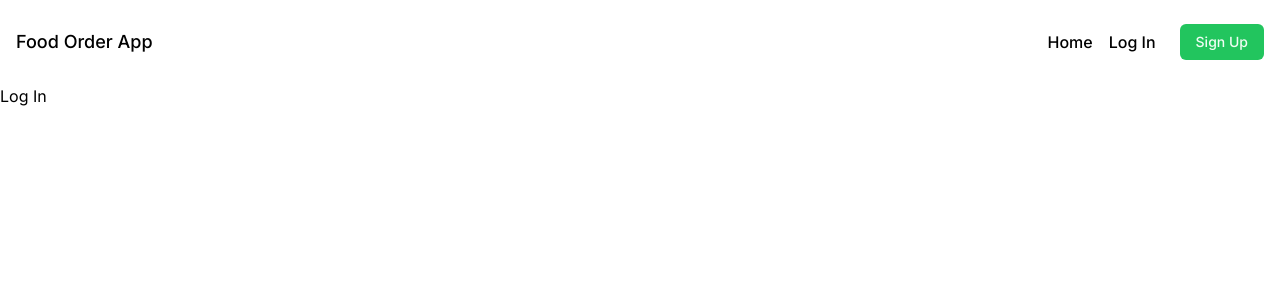
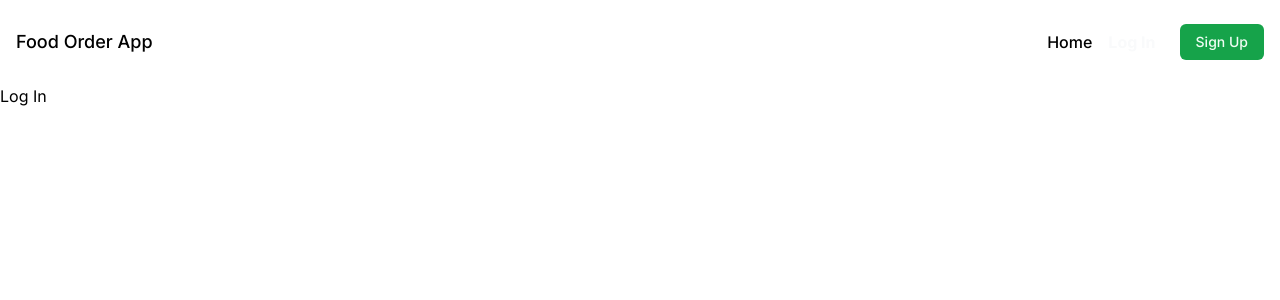
Before and after one commit to kncalderong/food-advisor-strapi-front, a Next.js app: page /login in a window 1280 px wide. Shown: the top 300 px of the page. Built offline with nearby package versions, Linux system fonts and the light colour scheme.

Commit message:
feat: logout user logic added

```diff
--- a/src/components/Header.tsx
+++ b/src/components/Header.tsx
@@ -1,7 +1,19 @@
+'use-client'
+
+import { useAppContext } from '@/context/appContext'
 import Link from 'next/link'
 import React from 'react'
+import { useRouter } from 'next/navigation'
 
 const Header = () => {
+  const router = useRouter()
+  const { user, logoutUser } = useAppContext()
+
+  const handleLogout = () => {
+    logoutUser()
+    router.push('/')
+  }
+
   return (
     <nav className='container mx-auto flex justify-between p-6 px-4'>
       <div className='flex justify-between items-center w-full'>
@@ -22,18 +34,36 @@ const Header = () => {
             >
               Home
             </Link>
+            <div className='hxl:block'>
+              {user ? (
+                <div className='flex items-center justify-end'>
+                  <span className='inline-block py-2 px-4 mr-2 leading-5 text-gray-50  hover:text-gray-100 bg-transparent font-medium rounded-md'>
+                    {user.username}
+                  </span>
+                  <button
+                    className='inline-block py-2 px-4 text-sm leading-5 text-green-50 bg-green-500 hover:bg-green-600 font-medium focus:ring-2 focus:ring-green-500 focus:ring-opacity-50 rounded-md'
+                    onClick={handleLogout}
+                  >
+                    Log Out
+                  </button>
+                </div>
+              ) : (
+                <div className='flex items-center justify-end'>
                   <Link
-              className='inline-block py-2 px-4 mr-2 leading-5 text-coolGray-500 hover:text-coolGray-900 bg-transparent font-medium rounded-md'
+                    className='inline-block py-2 px-4 mr-2 leading-5 text-gray-50  hover:text-yellow-200 font-bold bg-transparent rounded-md'
                     href='/login'
                   >
                     Log In
                   </Link>
                   <Link
-              className='inline-block py-2 px-4 text-sm leading-5 text-green-50 bg-green-500 hover:bg-green-600 font-medium focus:ring-2 focus:ring-green-500 focus:ring-opacity-50 rounded-md'
+                    className='inline-block py-2 px-4 text-sm leading-5 text-green-50 bg-green-600 hover:bg-green-700 font-medium focus:ring-2 focus:ring-green-500 focus:ring-opacity-50 rounded-md'
                     href='/register'
                   >
                     Sign Up
                   </Link>
+                </div>
+              )}
+            </div>
           </div>
         </div>
       </div>
--- a/src/context/appContext.tsx
+++ b/src/context/appContext.tsx
@@ -12,6 +12,7 @@ interface ContextValueType extends GlobalStateType {
   //type for values passed by context
   toggleTheme: () => void
   setupUser: (userData: any) => void
+  logoutUser: () => void
 }
 
 const initialState: GlobalStateType = {
@@ -36,9 +37,16 @@ const AppProvider = ({ children }: { children: React.ReactNode }) => {
   }, [])
 
   const setupUser = (userData: any) => {
+    Cookie.remove('token')
     dispatch({
       type: ActionKind.SET_USER,
       payload: userData,
+    })
+  }
+
+  const logoutUser = () => {
+    dispatch({
+      type: ActionKind.LOGOUT_USER,
     })
   }
 
@@ -81,6 +89,7 @@ const AppProvider = ({ children }: { children: React.ReactNode }) => {
         ...state,
         toggleTheme,
         setupUser,
+        logoutUser,
       }}
     >
       {children}
--- a/src/context/reducer.ts
+++ b/src/context/reducer.ts
@@ -14,6 +14,12 @@ const reducer = (state: GlobalStateType, action: GlobalStateActions) => {
       user: action.payload.user,
     }
   }
+  if (action.type === ActionKind.LOGOUT_USER) {
+    return {
+      ...state,
+      user: null,
+    }
+  }
   return state
 }
 
--- a/src/context/types/actions.d.ts
+++ b/src/context/types/actions.d.ts
@@ -1,6 +1,7 @@
 export enum ActionKind {
   TOGGLE_THEME = 'TOGGLE_THEME',
   SET_USER = 'SET_USER',
+  LOGOUT_USER = 'LOGOUT_USER',
 }
 
 export type GlobalStateActions =
@@ -14,3 +15,6 @@ export type GlobalStateActions =
       type: ActionKind.SET_USER
       payload: any
     }
+  | {
+      type: ActionKind.LOGOUT_USER
+    }
```
Lines whose indentation alone changed are shown as unchanged.
